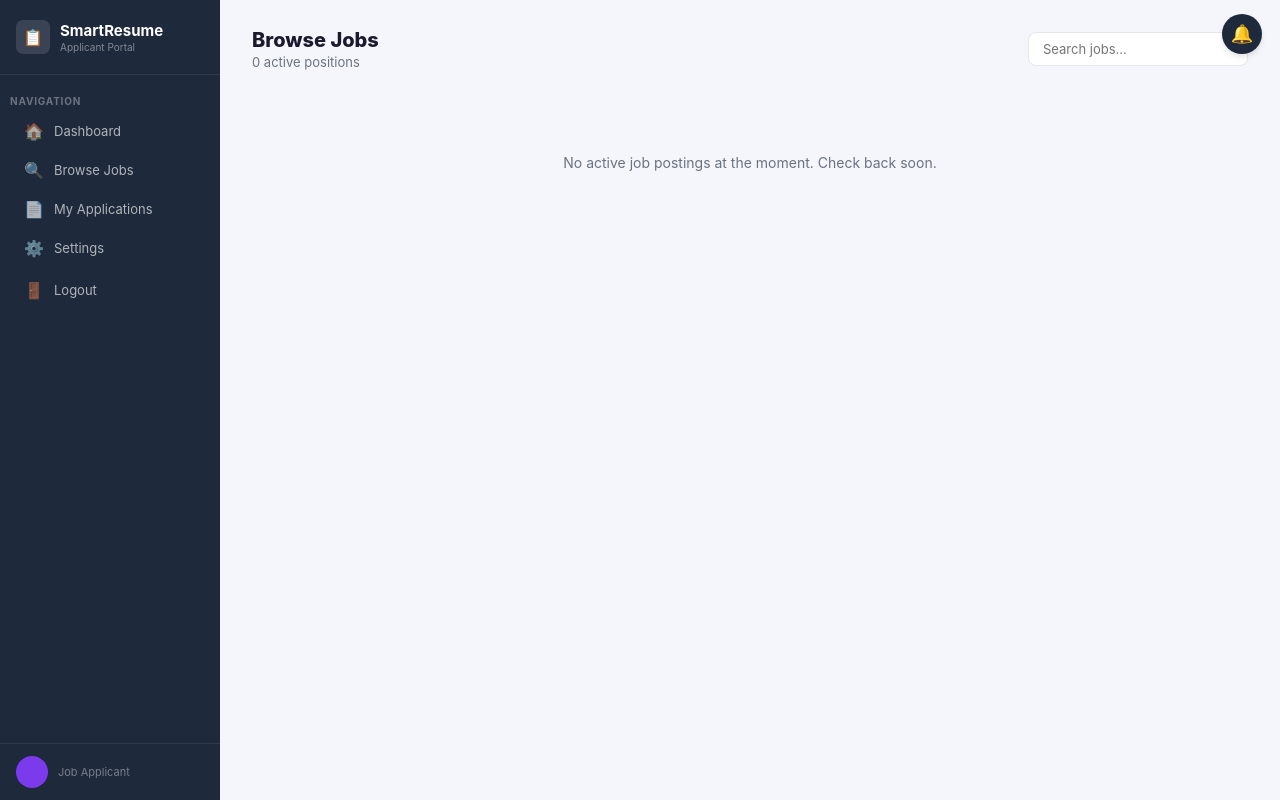
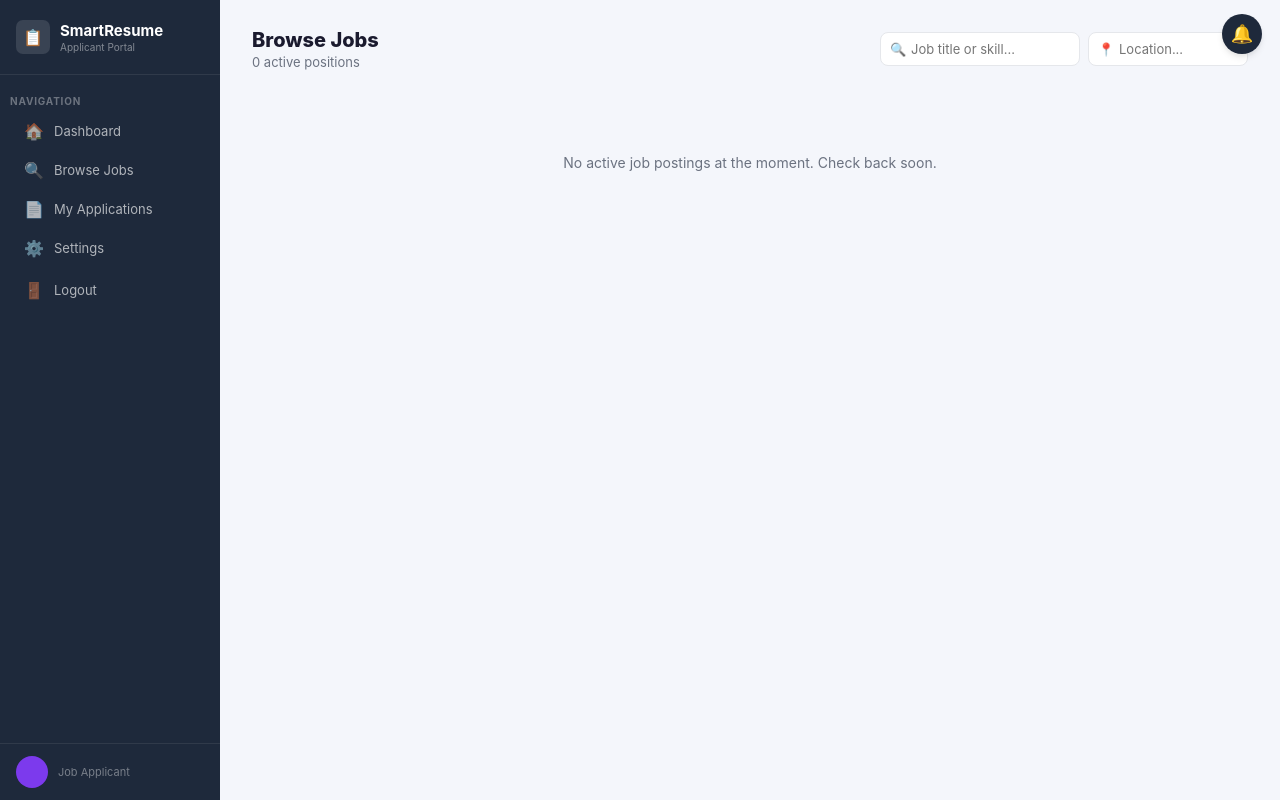
Before and after one commit to Deepresso/Smart_Resume_Screening, a Python web app: template templates/applicant/browse_jobs.html in a window 1280 px wide. Run offline with Jinja, Linux system fonts and the light colour scheme; the template is opened without the code that fills it, so the values that code supplies are empty.

Commit message:
Add dual search bars (title + location) to Browse Jobs page
- Two search inputs: job title/skill and location, applied together (AND)
- Token-based fuzzy matching: each space-separated token must appear in
  the field, so partial/related terms work without an exact phrase
- Location shown with pin icon on each job card, stored as data-location
- Result counter and no-results message update dynamically

Co-Authored-By: Claude Sonnet 4.6 <noreply@anthropic.com>

```diff
--- a/templates/applicant/browse_jobs.html
+++ b/templates/applicant/browse_jobs.html
@@ -3,15 +3,27 @@
 {% block content %}
 <div class="page-header">
     <div><div class="page-title">Browse Jobs</div><div class="page-sub" id="job-count">{{ jobs | length }} active position{{ 's' if jobs | length != 1 }}</div></div>
-    <div class="header-actions">
-        <input type="text" id="job-search" placeholder="Search jobs..." oninput="filterJobs(this.value)"
-               style="padding:8px 14px;border:1px solid var(--border);border-radius:8px;font-size:13px;width:220px;outline:none;">
+    <div class="header-actions" style="display:flex;gap:8px;">
+        <div style="position:relative;">
+            <span style="position:absolute;left:10px;top:50%;transform:translateY(-50%);font-size:13px;color:var(--text-muted);">&#x1F50D;</span>
+            <input type="text" id="search-title" placeholder="Job title or skill..." oninput="filterJobs()"
+                   style="padding:8px 14px 8px 30px;border:1px solid var(--border);border-radius:8px;font-size:13px;width:200px;outline:none;">
+        </div>
+        <div style="position:relative;">
+            <span style="position:absolute;left:10px;top:50%;transform:translateY(-50%);font-size:13px;color:var(--text-muted);">&#x1F4CD;</span>
+            <input type="text" id="search-location" placeholder="Location..." oninput="filterJobs()"
+                   style="padding:8px 14px 8px 30px;border:1px solid var(--border);border-radius:8px;font-size:13px;width:160px;outline:none;">
+        </div>
     </div>
 </div>
 
 <div id="job-grid" style="display:grid;grid-template-columns:1fr 1fr 1fr;gap:16px;">
     {% for job in jobs %}
-    <a href="{{ url_for('applicant_apply', job_id=job.id) }}" class="job-card" data-title="{{ job.title | lower }}" data-company="{{ job.company | lower }}" data-keywords="{{ job.keywords | lower if job.keywords else '' }}">
+    <a href="{{ url_for('applicant_apply', job_id=job.id) }}" class="job-card"
+       data-title="{{ job.title | lower }}"
+       data-company="{{ job.company | lower }}"
+       data-keywords="{{ job.keywords | lower if job.keywords else '' }}"
+       data-location="{{ job.location | lower if job.location else '' }}">
         <div class="job-card-header">
             <span style="background:#ffedd5;color:#c2410c;font-size:11px;font-weight:800;padding:3px 8px;border-radius:5px;">
                 {{ job.title[:2].upper() }}
@@ -19,7 +31,10 @@
             <span class="status status-active" style="font-size:10px;">Active</span>
         </div>
         <div class="job-title">{{ job.title }}</div>
-        <div class="job-meta">{{ job.company }} &middot; {{ job.location }}</div>
+        <div class="job-meta">{{ job.company }}</div>
+        {% if job.location %}
+        <div style="font-size:12px;color:var(--text-muted);margin-top:2px;">&#x1F4CD; {{ job.location }}</div>
+        {% endif %}
         {% if job.salary_min or job.salary_max %}
         <div style="font-size:12px;font-weight:700;color:var(--green);margin:4px 0;">
             RM
@@ -54,17 +69,27 @@
     No jobs match your search.
 </div>
 <script>
-function filterJobs(q) {
-    q = q.toLowerCase().trim();
+function fuzzyMatch(haystack, query) {
+    if (!query) return true;
+    // split query into tokens; card matches if ALL tokens appear somewhere in haystack
+    return query.trim().split(/\s+/).every(token => haystack.includes(token));
+}
+
+function filterJobs() {
+    const q = document.getElementById('search-title').value.toLowerCase();
+    const loc = document.getElementById('search-location').value.toLowerCase();
     const cards = document.querySelectorAll('#job-grid .job-card');
     let visible = 0;
     cards.forEach(card => {
-        const match = !q || card.dataset.title.includes(q) || card.dataset.company.includes(q) || card.dataset.keywords.includes(q);
-        card.style.display = match ? '' : 'none';
-        if (match) visible++;
+        const titleField = card.dataset.title + ' ' + card.dataset.company + ' ' + card.dataset.keywords;
+        const titleMatch = fuzzyMatch(titleField, q);
+        const locMatch   = fuzzyMatch(card.dataset.location, loc);
+        const show = titleMatch && locMatch;
+        card.style.display = show ? '' : 'none';
+        if (show) visible++;
     });
     document.getElementById('job-count').textContent = visible + ' active position' + (visible !== 1 ? 's' : '');
-    document.getElementById('no-results').style.display = (visible === 0 && q) ? '' : 'none';
+    document.getElementById('no-results').style.display = (visible === 0 && (q || loc)) ? '' : 'none';
 }
 </script>
 {% endblock %}
```
Also changed, not shown: project_report_notes.txt (+11 -5 lines).
